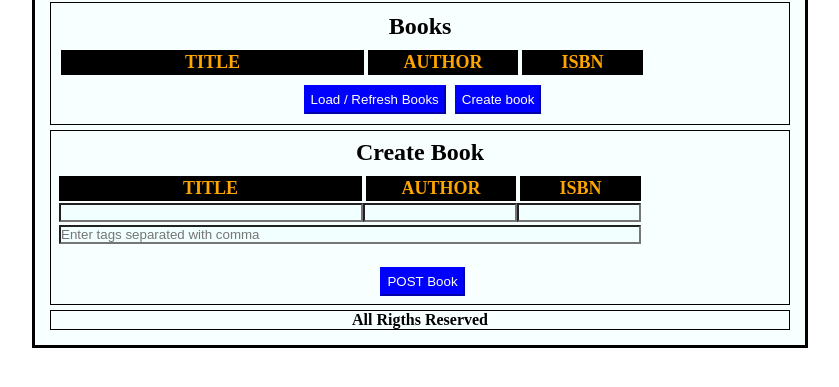
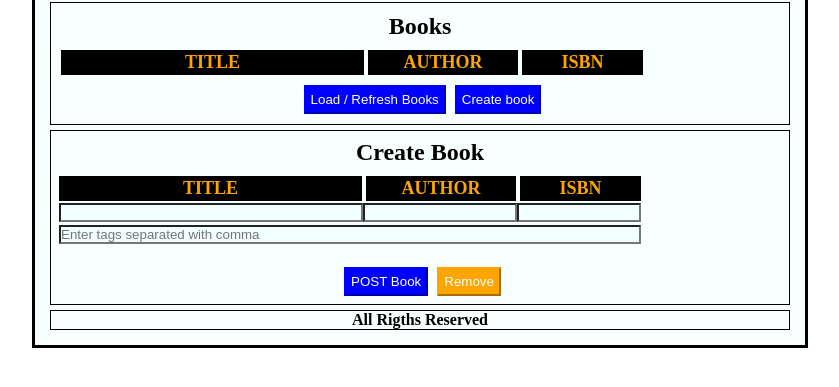
Before and after one commit to lyudoGO/lyudoGO.github.io, a plain HTML site: page index.html in a window 1280 px wide. Both pictures are taken after a click on the button "Create book". Shown: the part 53-440 px from the top of the page, without its empty margins (220-1059 px from the left). Drawn offline with Linux system fonts and the light colour scheme.

Commit message:
some fix

```diff
--- a/css/styles.css
+++ b/css/styles.css
@@ -179,11 +179,16 @@ input[value="Remove"] {
 	border-color: orange;
 }
 
-input#get-books, #create-book, #edit-book, #add-new-book {
+input#get-books, #create-book, #edit-book, #add-new-book, #remove-new-book {
 	background-color: blue;
 	color: white;
 	border-color: blue;
 	padding: 5px;
+}
+
+input#remove-new-book {
+	background-color: orange;
+	border-color: orange;
 }
 
 input[value="Add"] {
--- a/index.html
+++ b/index.html
@@ -33,6 +33,7 @@
 				</li>
 			</ul>
 			<input type="button" id="add-new-book" value="POST Book">
+			<input type="button" id="remove-new-book" value="Remove">
 		</article>
 		<article id="edit-books">
 			<h2>Edit Book</h2>
--- a/js/books-rest-service.js
+++ b/js/books-rest-service.js
@@ -110,6 +110,13 @@
 			$("#create-books>ul li:not(:first)").remove();
 			$("#create-books").hide();
 		});
+		$("#remove-new-book").on("click", function() {
+			if ($("#create-books>ul li").length === 1) {
+				$("#create-books").hide();
+			} else {
+				$("#create-books>ul li:last").remove();
+			};
+		});
 		$("#edit-book").on("click", function() {
 			putBooksToBase();
 			$("#edit-books>ul li:not(:first)").remove();
```
